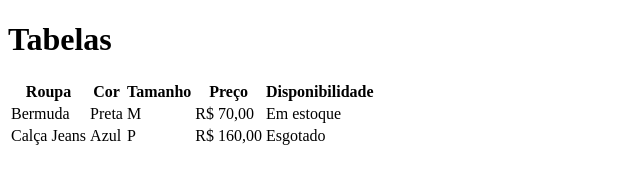
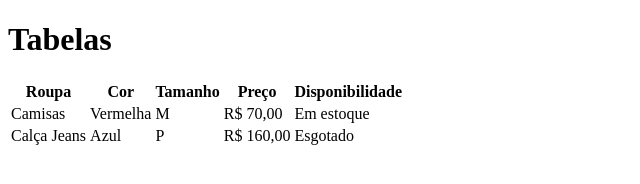
Before and after one commit to PaulaCellis/aula-tabela, a plain HTML site: page index.html in a window 1280 px wide. Shown: the whole page, without its empty margins (0-640 px from the left). Drawn offline with Linux system fonts and the light colour scheme.

Commit message:
Mudado o termo bermuda para camisas Mudado o termo preta para vermelha

```diff
--- a/index.html
+++ b/index.html
@@ -19,8 +19,8 @@
         </tr>
 
         <tr>
-            <td>Bermuda</td>
-            <td>Preta</td>
+            <td>Camisas</td>
+            <td>Vermelha</td>
             <td>M</td>
             <td>R$ 70,00</td>
             <td>Em estoque</td>
```
